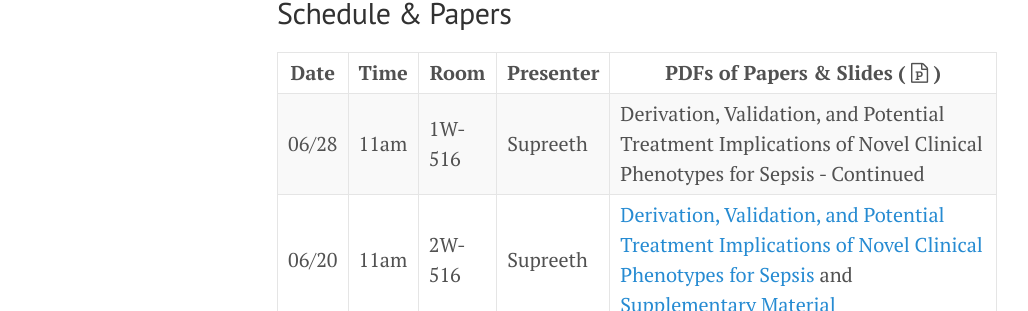
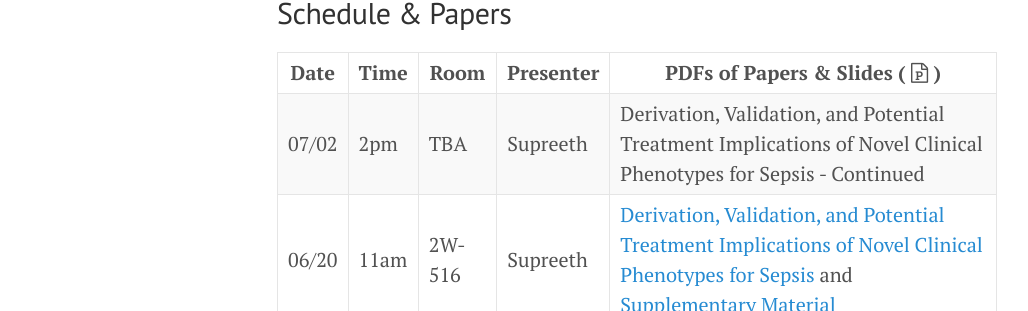
Before and after one commit to NematiLab/bmijc, a Jekyll site: the page built from index.md, in a window 1280 px wide and 900 px high, scrolled down 530 px. Shown: the part 145-456 px from the top of the window, without its empty margins (3-1031 px from the left). Built offline with Jekyll 4.4.1, drawn with Linux system fonts in a browser that asks for light colours; nearby versions of some CDN libraries.

Commit message:
Update University details

```diff
--- a/index.md
+++ b/index.md
@@ -30,7 +30,7 @@
 
 Date | Time    | Room | Presenter | PDFs of Papers & Slides ( <i class='fa fa-file-powerpoint-o'></i> )
 --- | --- | --- | --- | ---
-06/28 | 11am | 1W-516 | Supreeth |  Derivation, Validation, and Potential Treatment Implications of Novel Clinical Phenotypes for Sepsis - Continued
+07/02 | 2pm | TBA | Supreeth |  Derivation, Validation, and Potential Treatment Implications of Novel Clinical Phenotypes for Sepsis - Continued
 06/20 | 11am | 2W-516 | Supreeth | [Derivation, Validation, and Potential Treatment Implications of Novel Clinical Phenotypes for Sepsis]({{ site.baseurl }}/assets/062019_paper.pdf){:target="_blank"} and [Supplementary Material]({{ site.baseurl }}/assets/062019_supplementary.pdf){:target="_blank"}
 05/17 | 3pm | - | Supreeth | [Electronic health record-based clinical decision support alert for severe sepsis: a randomised evaluation]({{ site.baseurl }}/assets/051719_paper01.pdf){:target="_blank"} and [Objecting to experiments that compare two unobjectionable policies or treatments]({{ site.baseurl }}/assets/051719_paper02.pdf){:target="_blank"}
 02/25 | 3pm | - | Matt | [Temporal Convolutional Networks and Dynamic Time Warping can Drastically Improve the Early Prediction of Sepsis]({{ site.baseurl }}/assets/022519_paper.pdf){:target="_blank"}
```
